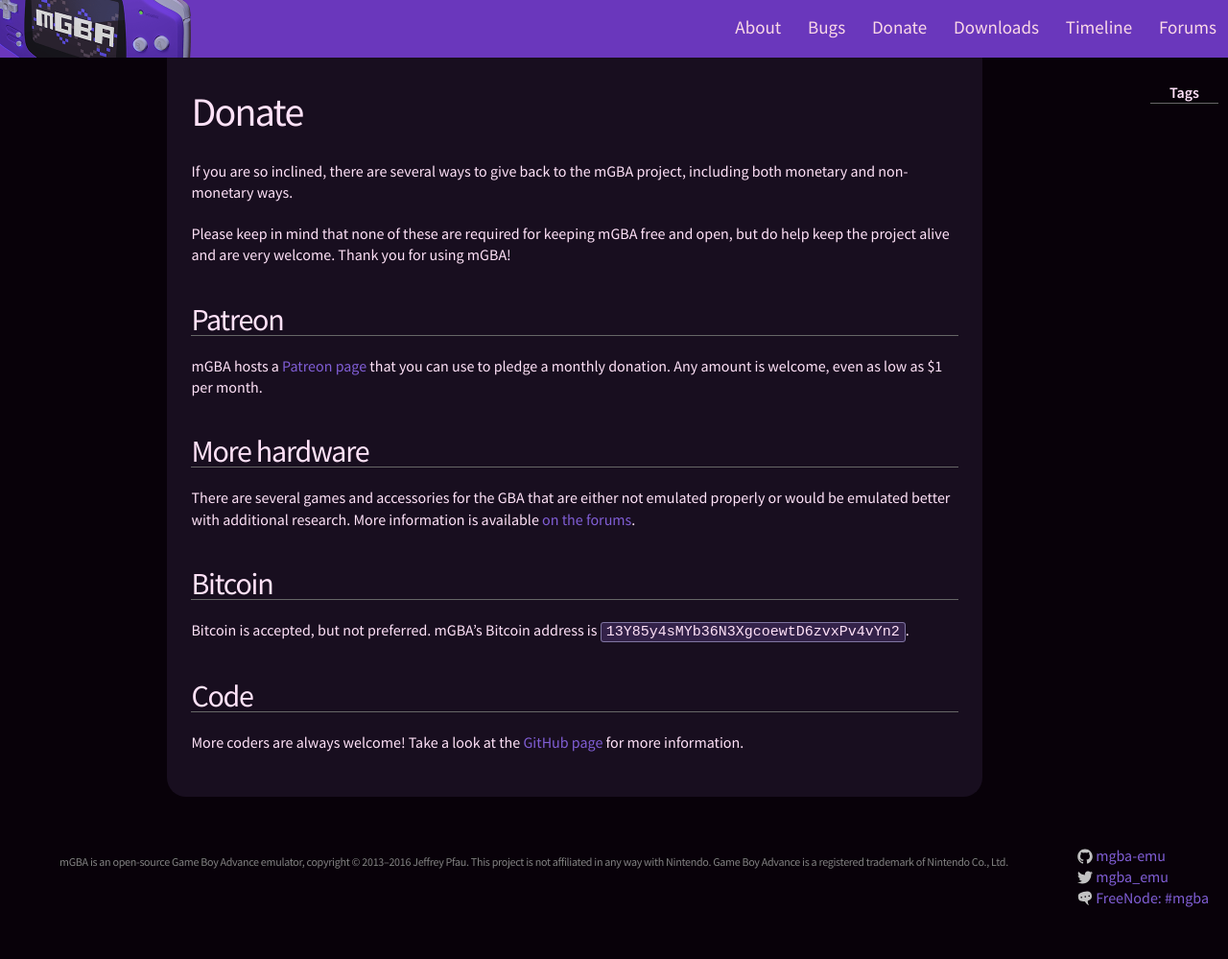
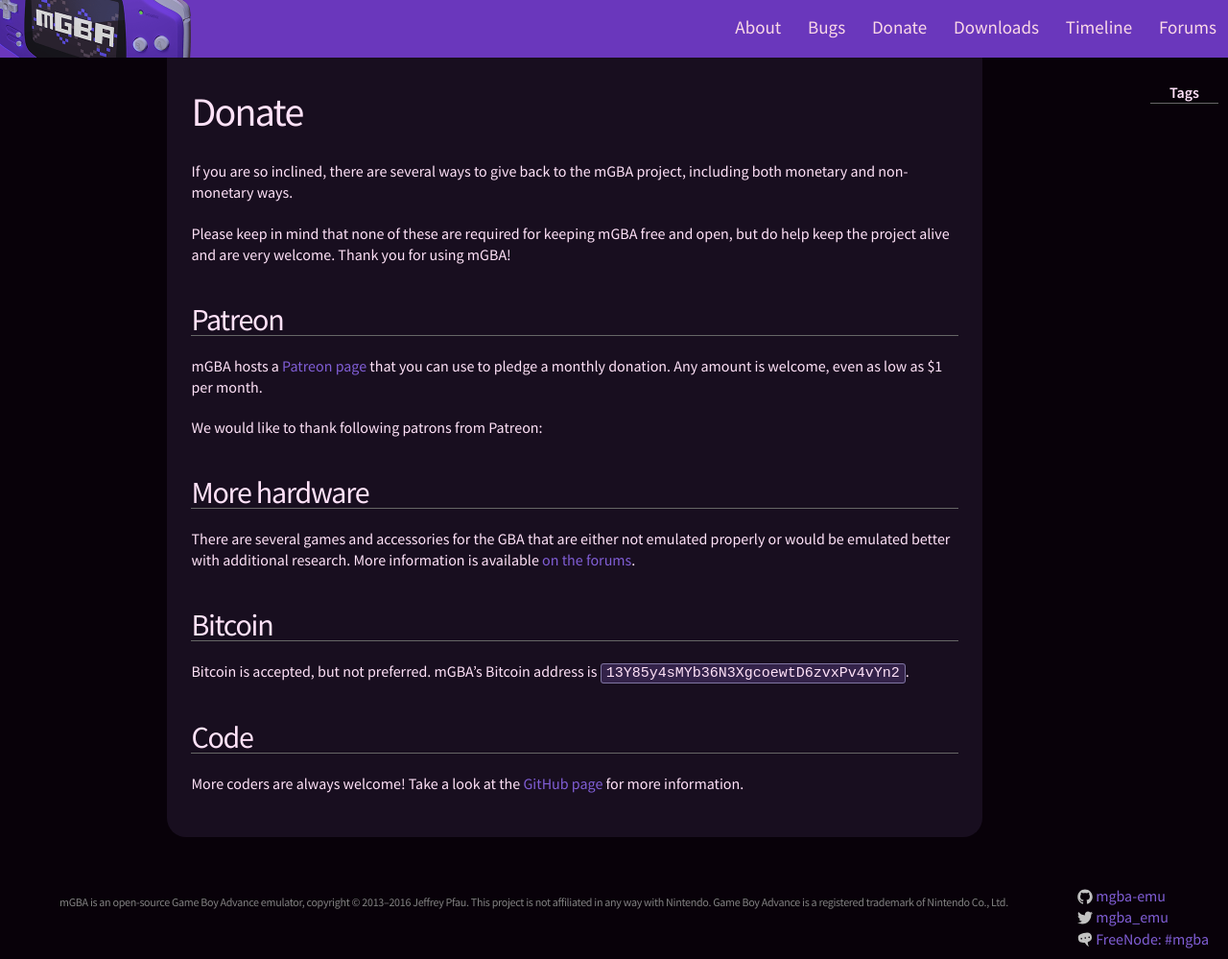
Before and after one commit to mgba-emu/www, a Jekyll site: the page built from donate.markdown, in a window 1280 px wide. Shown: the whole page at 96% size. Built offline with Jekyll 4.4.1, drawn with Linux system fonts in a browser that asks for light colours; before the commit the page ends 957 px from its top, so only the background shows below that.

Commit message:
Add patron blurb

```diff
--- a/donate.markdown
+++ b/donate.markdown
@@ -12,6 +12,12 @@
 
 mGBA hosts a [Patreon page](https://www.patreon.com/mgba) that you can use to pledge a monthly donation. Any amount is welcome, even as low as $1 per month.
 
+We would like to thank following patrons from Patreon:
+
+{% for patron in site.data.patrons %}
+ - {{ patron }}
+{% endfor %}
+
 ## More hardware
 
 There are several games and accessories for the GBA that are either not emulated properly or would be emulated better with additional research. More information is available [on the forums](https://forums.mgba.io/showthread.php?tid=466).
```
